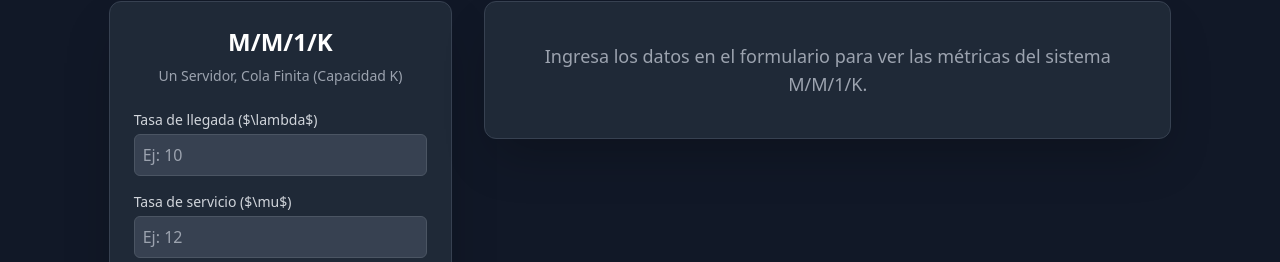
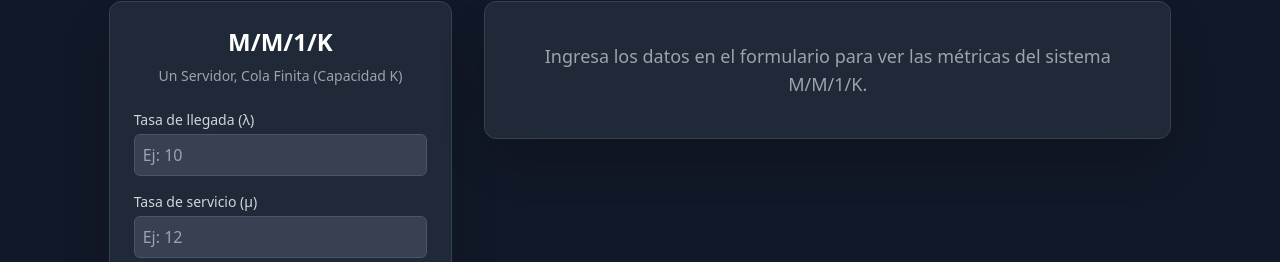
Before and after one commit to ralphdev55/Calculadora-Estadistica, a React (Vite) app: page /manual/serverconcola in a window 1280 px wide. Shown: the part 147-409 px from the top of the page. Built offline with nearby package versions, Linux system fonts and the light colour scheme.

Commit message:
fixed (server_con_cola, sever_sin_cola, sever_con_cola_av, serer_sin_cola_av) - se mejoro el texto de λ y μ en todas las vistas ya que no estaba bien colocado

```diff
--- a/src/views/Server_con_cola.jsx
+++ b/src/views/Server_con_cola.jsx
@@ -106,11 +106,11 @@ function Server_con_cola_av() {
                         <form onSubmit={handleCalculate}>
                             <div className="space-y-4 mb-6">
                                 <div>
-                                    <label htmlFor="lambda" className="block text-sm font-medium text-gray-300 mb-1">Tasa de llegada ($\lambda$)</label>
+                                    <label htmlFor="lambda" className="block text-sm font-medium text-gray-300 mb-1">Tasa de llegada (λ)</label>
                                     <input type="number" name="lambda" id="lambda" value={inputs.lambda} onChange={handleInputChange} placeholder="Ej: 10" className="w-full bg-gray-700 border border-gray-600 rounded-md p-2 text-white focus:ring-2 focus:ring-emerald-500 focus:border-emerald-500 transition"/>
                                 </div>
                                 <div>
-                                    <label htmlFor="mu" className="block text-sm font-medium text-gray-300 mb-1">Tasa de servicio ($\mu$)</label>
+                                    <label htmlFor="mu" className="block text-sm font-medium text-gray-300 mb-1">Tasa de servicio (μ)</label>
                                     <input type="number" name="mu" id="mu" value={inputs.mu} onChange={handleInputChange} placeholder="Ej: 12" className="w-full bg-gray-700 border border-gray-600 rounded-md p-2 text-white focus:ring-2 focus:ring-emerald-500 focus:border-emerald-500 transition"/>
                                 </div>
                                 <div>
--- a/src/views/Server_sin_cola.jsx
+++ b/src/views/Server_sin_cola.jsx
@@ -111,11 +111,11 @@ function Server_sin_cola() {
 
                         <form onSubmit={handleCalculate} className="space-y-4">
                             <div>
-                                <label htmlFor="lambda" className="block text-sm font-medium text-gray-300 mb-1">Tasa de llegada ($\lambda$)</label>
+                                <label htmlFor="lambda" className="block text-sm font-medium text-gray-300 mb-1">Tasa de llegada (λ)</label>
                                 <input type="number" step="any" name="lambda" id="lambda" value={inputs.lambda} onChange={handleInputChange} placeholder="Ej: 8" className="w-full bg-gray-700 border border-gray-600 rounded-md p-2 text-white focus:ring-2 focus:ring-emerald-500 focus:border-emerald-500 transition"/>
                             </div>
                             <div>
-                                <label htmlFor="mu" className="block text-sm font-medium text-gray-300 mb-1">Tasa de servicio ($\mu$)</label>
+                                <label htmlFor="mu" className="block text-sm font-medium text-gray-300 mb-1">Tasa de servicio (μ)</label>
                                 <input type="number" step="any" name="mu" id="mu" value={inputs.mu} onChange={handleInputChange} placeholder="Ej: 10" className="w-full bg-gray-700 border border-gray-600 rounded-md p-2 text-white focus:ring-2 focus:ring-emerald-500 focus:border-emerald-500 transition"/>
                             </div>
 
--- a/src/views/Server_sin_cola_av.jsx
+++ b/src/views/Server_sin_cola_av.jsx
@@ -238,7 +238,7 @@ function Server_sin_cola_av() {
                         <form onSubmit={handleCalculate} className="space-y-4">
                             {/* Asistente secuencial: primero lambda, luego mu */}
                             <div className="relative">
-                                <label htmlFor="lambda" className="block text-sm font-medium text-gray-300 mb-1">Tasa de llegada ($\lambda$)</label>
+                                <label htmlFor="lambda" className="block text-sm font-medium text-gray-300 mb-1">Tasa de llegada (λ)</label>
                                 <div className="bg-gray-700/40 border border-gray-600 p-3 rounded-md mb-2 flex items-start gap-3">
                                     <div className="flex-shrink-0 mt-0.5">
                                         <svg xmlns="http://www.w3.org/2000/svg" className="h-5 w-5 text-emerald-300" viewBox="0 0 20 20" fill="currentColor">
@@ -309,7 +309,7 @@ function Server_sin_cola_av() {
                             {/* Mostrar el campo μ sólo cuando el usuario avanzó al paso 2 */}
                             {step === 2 && (
                                 <div className="relative">
-                                    <label htmlFor="mu" className="block text-sm font-medium text-gray-300 mb-1">Tasa de servicio ($\mu$)</label>
+                                    <label htmlFor="mu" className="block text-sm font-medium text-gray-300 mb-1">Tasa de servicio (μ)</label>
                                     <div className="bg-gray-700/40 border border-gray-600 p-3 rounded-md mb-2 flex items-start gap-3">
                                         <div className="flex-shrink-0 mt-0.5">
                                             <svg xmlns="http://www.w3.org/2000/svg" className="h-5 w-5 text-emerald-300" viewBox="0 0 20 20" fill="currentColor">
--- a/src/views/Sever_con_cola_av.jsx
+++ b/src/views/Sever_con_cola_av.jsx
@@ -245,7 +245,7 @@ function Server_con_cola_av() {
                             <div className="space-y-4 mb-6">
                                 {/* Paso 1: λ */}
                                 <div className="relative">
-                                    <label htmlFor="lambda" className="block text-sm font-medium text-gray-300 mb-1">Tasa de llegada ($\lambda$)</label>
+                                    <label htmlFor="lambda" className="block text-sm font-medium text-gray-300 mb-1">Tasa de llegada (λ)</label>
                                     <div className="bg-gray-700/40 border border-gray-600 p-3 rounded-md mb-2 flex items-start gap-3">
                                         <div className="flex-shrink-0 mt-0.5">
                                             <svg xmlns="http://www.w3.org/2000/svg" className="h-5 w-5 text-emerald-300" viewBox="0 0 20 20" fill="currentColor">
@@ -312,7 +312,7 @@ function Server_con_cola_av() {
                                 {/* Paso 2: μ (se muestra solo si step >= 2) */}
                                 {step >= 2 && (
                                     <div className="relative">
-                                        <label htmlFor="mu" className="block text-sm font-medium text-gray-300 mb-1">Tasa de servicio ($\mu$)</label>
+                                        <label htmlFor="mu" className="block text-sm font-medium text-gray-300 mb-1">Tasa de servicio (μ)</label>
                                         <div className="bg-gray-700/40 border border-gray-600 p-3 rounded-md mb-2 flex items-start gap-3">
                                             <div className="flex-shrink-0 mt-0.5">
                                                 <svg xmlns="http://www.w3.org/2000/svg" className="h-5 w-5 text-emerald-300" viewBox="0 0 20 20" fill="currentColor">
```
